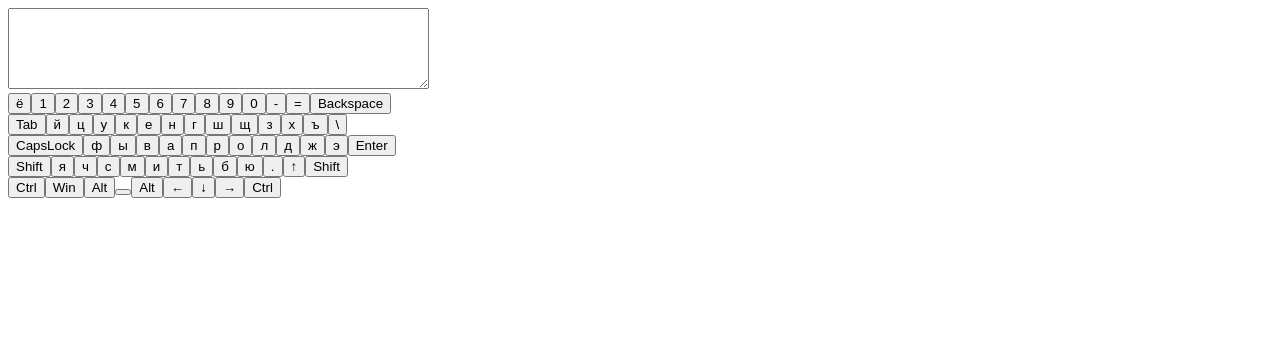
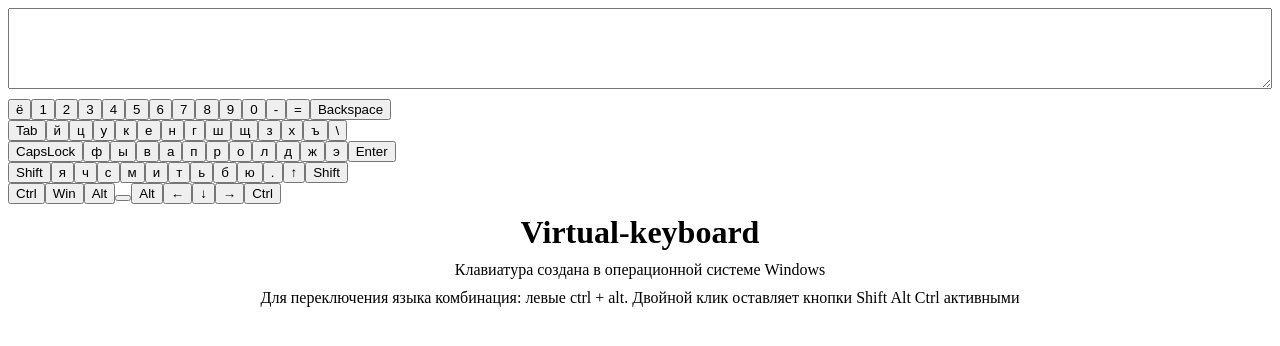
Before and after one commit to fraterpavlo/virtual-keyboard, a website built with webpack: page src/index.html in a window 1280 px wide. Built offline with nearby package versions, Linux system fonts and the light colour scheme.

Commit message:
feat: add description on page

```diff
--- a/src/index.js
+++ b/src/index.js
@@ -589,4 +589,15 @@ const textArea = new TextArea("textarea", 5, 50);
 const RssKeyboard = new Keyboard("keyboard", "textarea", keysData, lineBreakLayout);
 
 
-// alert("делаю прямо сейчас. осталось повесить обработчики сибытий. если не сложно, проверьте завтра-послезавтра");
+const taskName = document.createElement("h1");
+taskName.textContent = "Virtual-keyboard";
+
+const createdInWindows = document.createElement("p");
+createdInWindows.textContent = "Клавиатура создана в операционной системе Windows";
+
+const changeLanguageShortCut = document.createElement("p");
+changeLanguageShortCut.textContent = "Для переключения языка комбинация: левыe ctrl + alt. Двойной клик оставляет кнопки Shift Alt Ctrl активными";
+
+document.body.appendChild(taskName);
+document.body.appendChild(createdInWindows);
+document.body.appendChild(changeLanguageShortCut);
--- a/src/style.scss
+++ b/src/style.scss
@@ -1,4 +1,15 @@
 
+body {
+  height: 100%;
+  display: flex;
+  flex-direction: column;
+  justify-content: center;
+  row-gap: 10px;
+}
+
+h1, p {
+  margin: 0 auto;
+}
 
 .keyboard {
   width: 100%;
@@ -8,17 +19,12 @@
   background: linear-gradient(to right, #598d9f, #5941b1);
   border: 3px solid #222222;
   border-radius: 5px;
-
-  &__keys {
-
-  }
 }
 
 .keys-container {
   width: 100%;
   max-width: 750px;
   margin: 0 auto;
-  // text-align: center;
   display: flex;
   justify-content: space-between;
   align-items: center;
@@ -33,7 +39,6 @@
 .key {
   width: 45px;
   height: 45px;
-  // margin: 2px;
   border: none;
   font-weight: 500;
   line-height: 40px;
@@ -51,11 +56,9 @@
   &:active {
     border: none;
   }
-  // &:active,
+  &:active,
   &.active,
   &.active-lock {
-    // transform: scale(0.98);
-    // background: #9f9c91;
     border: 1px outset rgb(0, 255, 38);
     color: rgb(0, 255, 38);
   }
@@ -96,7 +99,7 @@
   overflow: auto;
   display: block;
   width: 700px;
-  height: 200px;
+  height: 100%;
   margin: 10px auto 10px;
   padding: 10px;
   font-size: 18px;
```
Also changed, not shown: src/index.html (+0 -1 lines).
